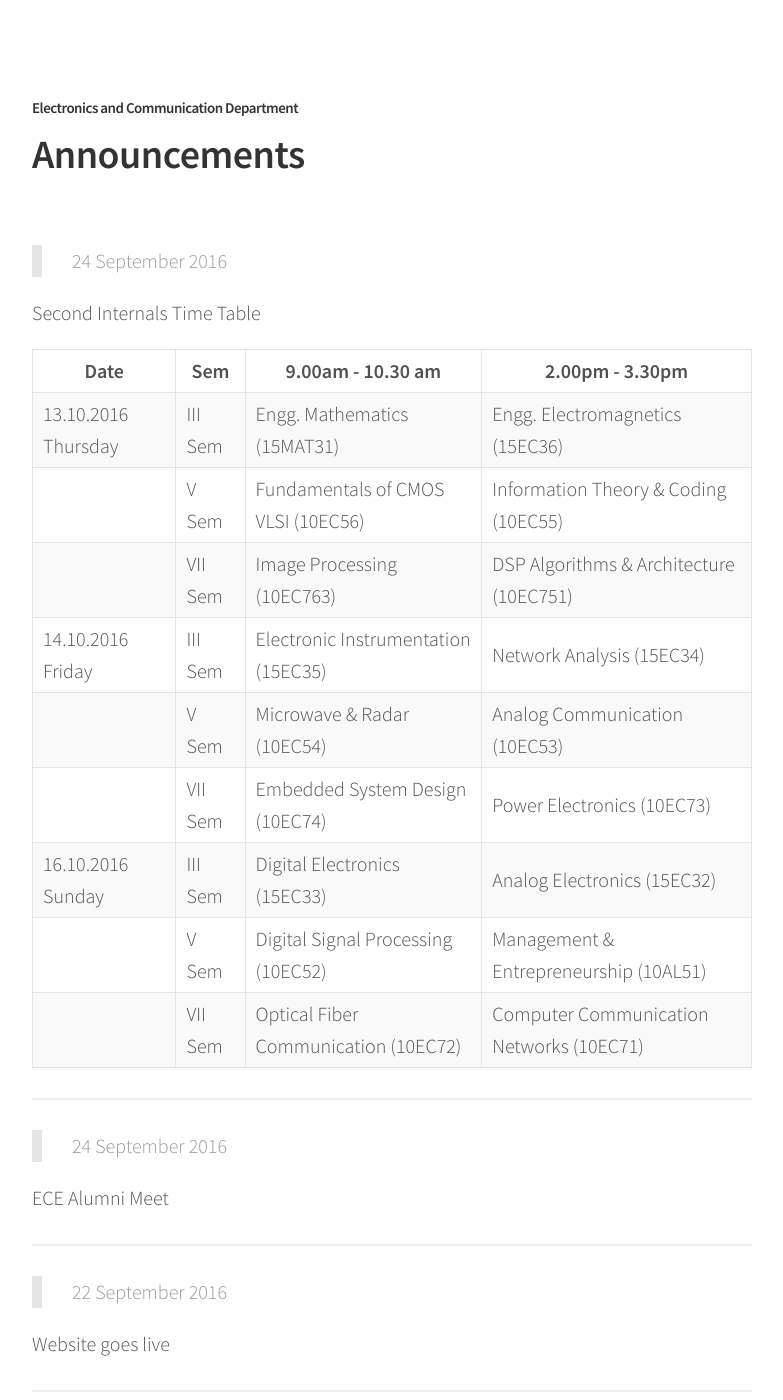
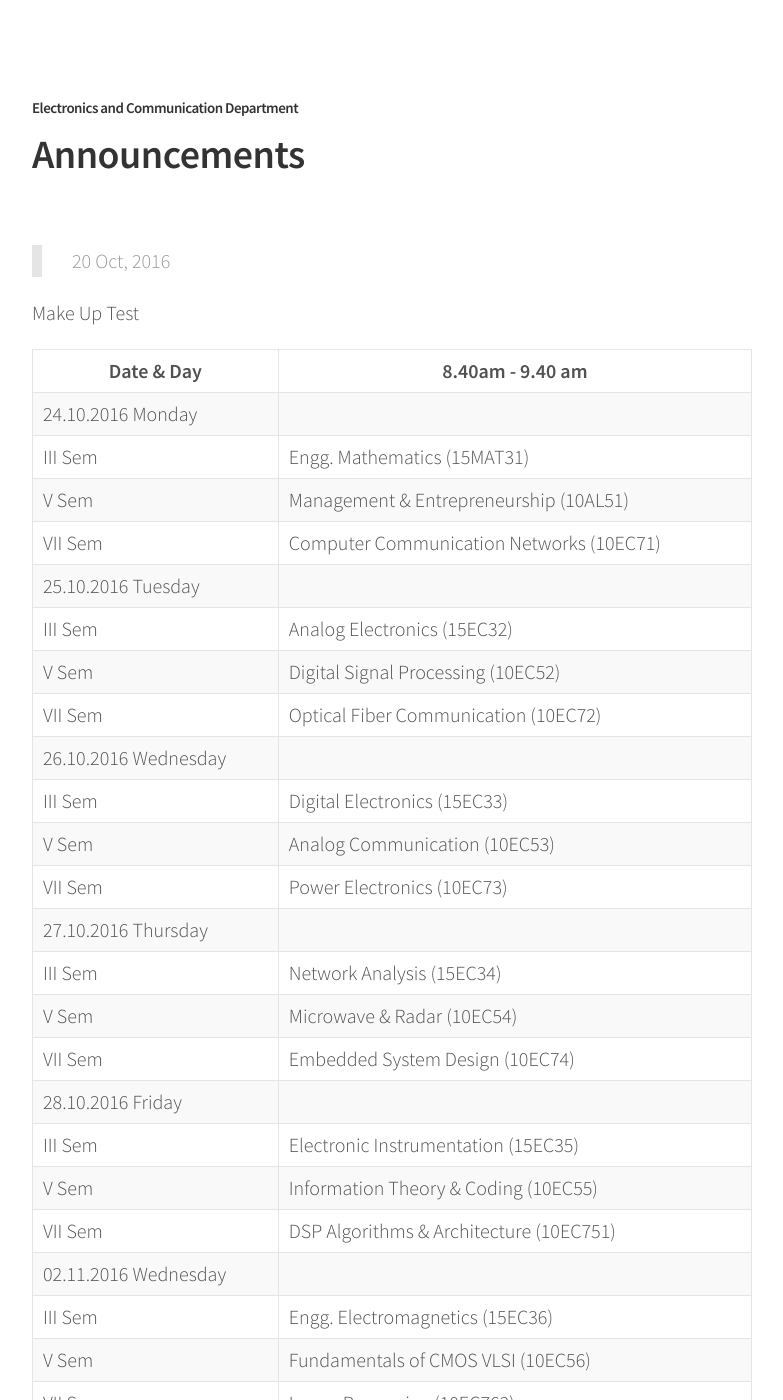
Before and after one commit to YoguBellad/TestGithub, a Jekyll site: the page built from _posts/2016-09-21-announcements.md, in a window 1280 px wide and 1400 px high. Shown: the whole window, without its empty margins (248-1031 px from the left). Built offline with Jekyll 4.4.1, drawn with Linux system fonts in a browser that asks for light colours; some of the changed text lies outside the part shown.

Commit message:
makeup tt

```diff
--- a/_posts/2016-09-21-announcements.md
+++ b/_posts/2016-09-21-announcements.md
@@ -1,6 +1,39 @@
 ---
 title: Announcements
 ---
+
+>20 Oct, 2016
+
+Make Up Test
+
+|Date & Day		|8.40am - 9.40 am
+|-------------------------------------+-----------------------------------------------------------|
+|24.10.2016 Monday
+|	III Sem		|Engg. Mathematics  (15MAT31)|
+|	V Sem		|Management & Entrepreneurship (10AL51)|
+|	VII Sem		|Computer Communication Networks (10EC71)|
+|25.10.2016 Tuesday
+|	III Sem		|Analog Electronics  (15EC32)|
+|	V Sem		|Digital Signal Processing (10EC52)|
+|	VII Sem		|Optical Fiber Communication (10EC72)|
+|26.10.2016  Wednesday
+|	III Sem		|Digital Electronics  (15EC33)|
+|	V Sem		|Analog Communication (10EC53)|
+|	VII Sem		|Power Electronics (10EC73)|
+|27.10.2016  Thursday
+|	III Sem		|Network Analysis (15EC34)|
+|	V Sem		|Microwave & Radar (10EC54)|
+|	VII Sem		|Embedded System Design (10EC74)|
+|28.10.2016  Friday
+|	III Sem		|Electronic Instrumentation (15EC35)|
+|	V Sem		|Information Theory & Coding (10EC55)|
+|	VII Sem		|DSP Algorithms & Architecture (10EC751) |
+|02.11.2016  Wednesday
+|	III Sem		|Engg. Electromagnetics (15EC36)|
+|	V Sem		|Fundamentals of CMOS VLSI (10EC56)|
+|	VII Sem		|Image Processing (10EC763)|
+
+
 
 >24 September 2016
 
```
Also changed, not shown: _posts/2016-10-06-3.md (+16 -8 lines), assets/top.png (deleted).
